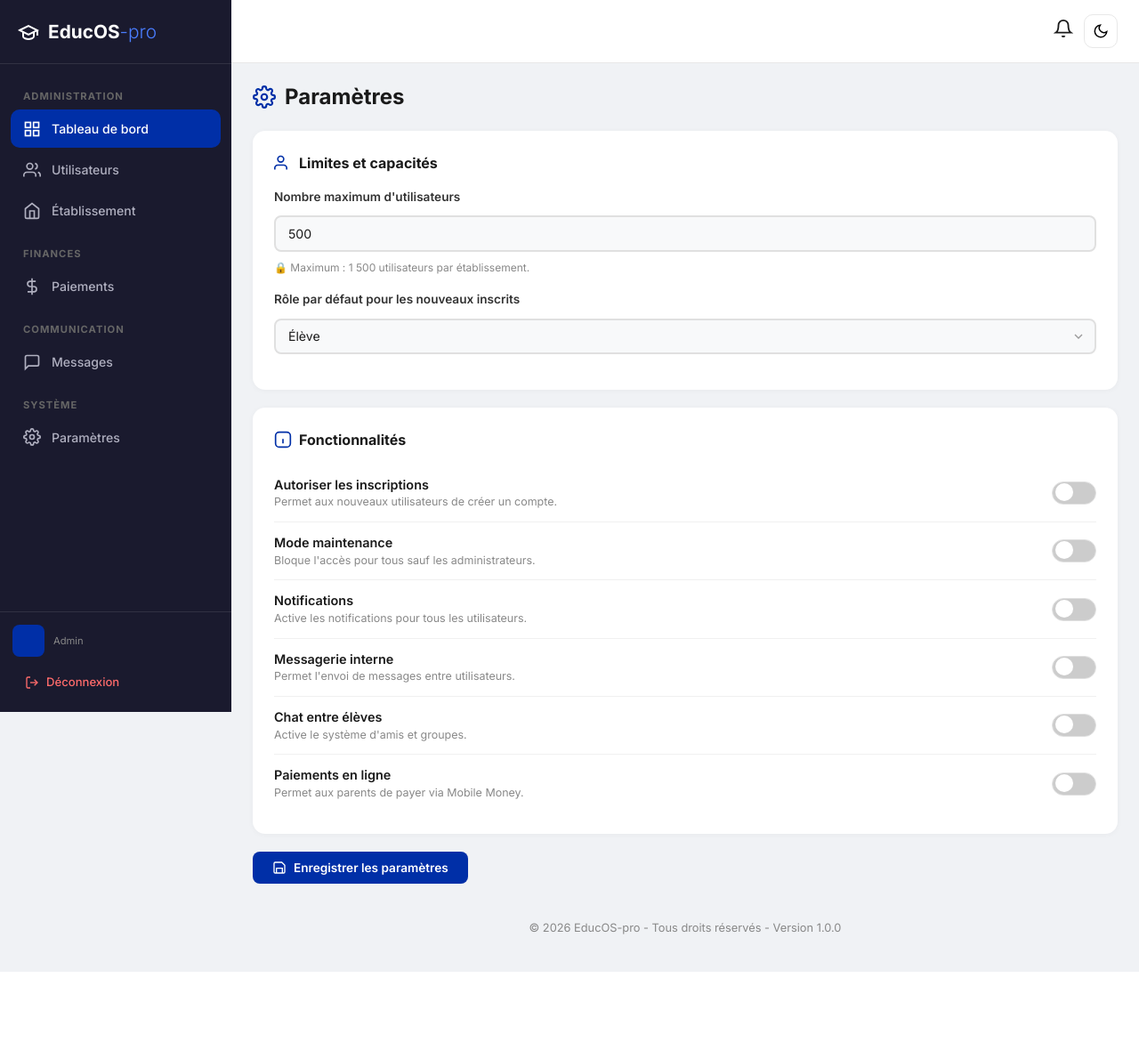
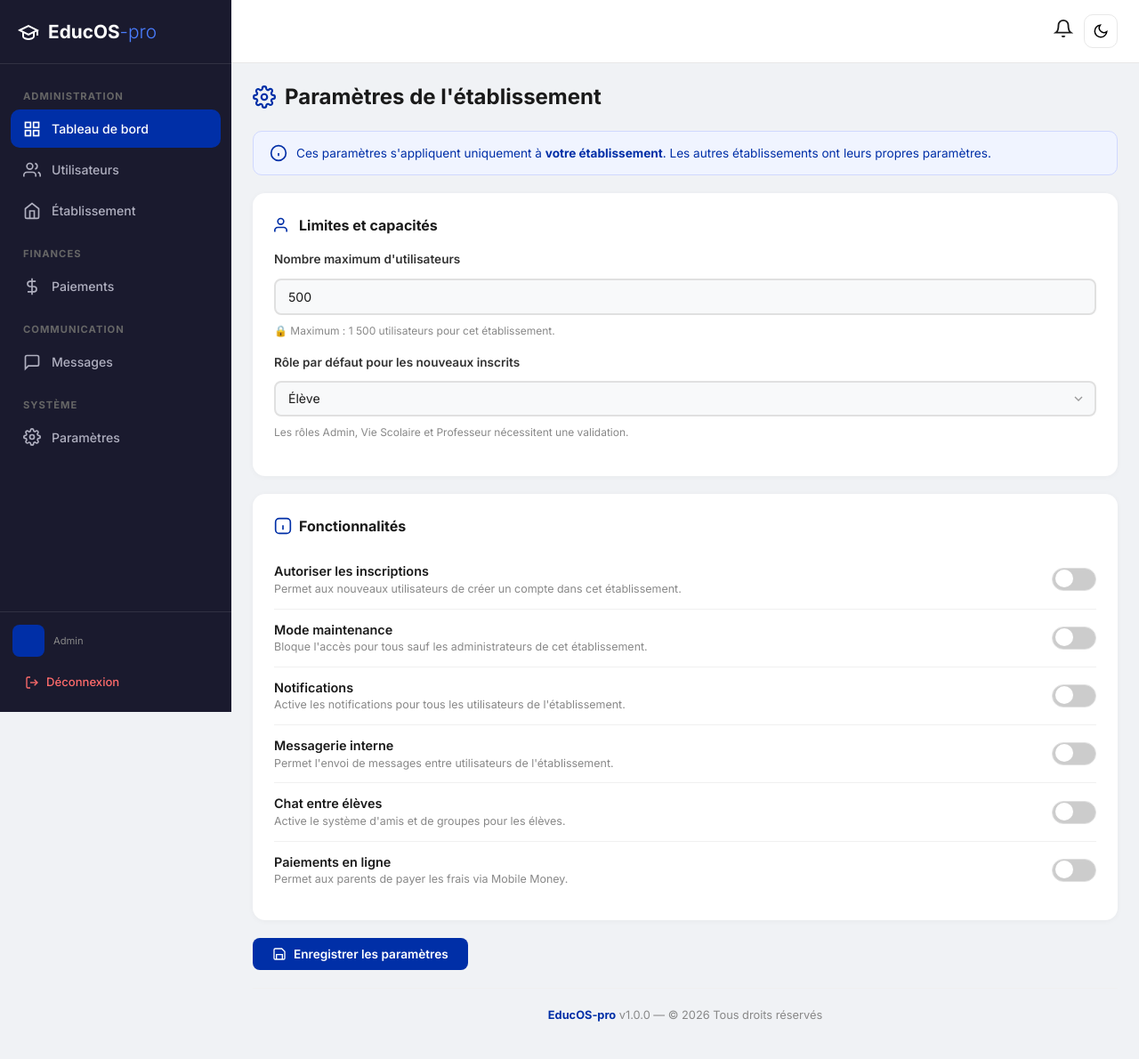
Before and after one commit to krysmnch-coder/EducOS-pro, a Node project: template views/dashboard/admin/parametres.ejs in a window 1280 px wide. Shown: the whole page at 89% size. Before the commit the page ends 1092 px from the top, so only its background shows below. Run offline with Node 20 templates, Linux system fonts and the light colour scheme; the template is opened without the code that fills it, so the values that code supplies are empty; some libraries are stand-ins or nearby versions.

Commit message:
Fix connexion base établissement

```diff
--- a/views/dashboard/admin/parametres.ejs
+++ b/views/dashboard/admin/parametres.ejs
@@ -27,13 +27,20 @@
     .toast { position: fixed; top: 20px; right: 20px; padding: 14px 20px; border-radius: 10px; color: white; font-weight: 600; z-index: 3000; display: none; }
     .toast.success { background: #27ae60; }
     .toast.error { background: #e74c3c; }
-    .copyright { text-align: center; padding: 20px; color: #888; font-size: 0.8rem; margin-top: 20px; }
+    .info-banner { background: #f0f4ff; border: 1px solid #d0d8ff; border-radius: 10px; padding: 14px 18px; margin-bottom: 20px; font-size: 0.85rem; color: #002FA7; display: flex; align-items: center; gap: 10px; }
+    .copyright { text-align: center; padding: 20px; color: #888; font-size: 0.8rem; margin-top: 20px; border-top: 1px solid #f0f0f0; }
+    .copyright strong { color: #002FA7; }
 </style>
 
 <h2 style="display:flex;align-items:center;gap:10px;margin-bottom:20px;">
     <svg width="26" height="26" viewBox="0 0 24 24" fill="none" stroke="#002FA7" stroke-width="2"><circle cx="12" cy="12" r="3"/><path d="M19.4 15a1.65 1.65 0 0 0 .33 1.82l.06.06a2 2 0 0 1 0 2.83 2 2 0 0 1-2.83 0l-.06-.06a1.65 1.65 0 0 0-1.82-.33 1.65 1.65 0 0 0-1 1.51V21a2 2 0 0 1-2 2 2 2 0 0 1-2-2v-.09A1.65 1.65 0 0 0 9 19.4a1.65 1.65 0 0 0-1.82.33l-.06.06a2 2 0 0 1-2.83 0 2 2 0 0 1 0-2.83l.06-.06A1.65 1.65 0 0 0 4.68 15a1.65 1.65 0 0 0-1.51-1H3a2 2 0 0 1-2-2 2 2 0 0 1 2-2h.09A1.65 1.65 0 0 0 4.6 9a1.65 1.65 0 0 0-.33-1.82l-.06-.06a2 2 0 0 1 0-2.83 2 2 0 0 1 2.83 0l.06.06A1.65 1.65 0 0 0 9 4.68a1.65 1.65 0 0 0 1-1.51V3a2 2 0 0 1 2-2 2 2 0 0 1 2 2v.09a1.65 1.65 0 0 0 1 1.51 1.65 1.65 0 0 0 1.82-.33l.06-.06a2 2 0 0 1 2.83 0 2 2 0 0 1 0 2.83l-.06.06A1.65 1.65 0 0 0 19.4 9a1.65 1.65 0 0 0 1.51 1H21a2 2 0 0 1 2 2 2 2 0 0 1-2 2h-.09a1.65 1.65 0 0 0-1.51 1z"/></svg>
-    Paramètres
+    Paramètres de l'établissement
 </h2>
+
+<div class="info-banner">
+    <svg viewBox="0 0 24 24" fill="none" stroke="#002FA7" stroke-width="2" width="20" height="20" style="flex-shrink:0;"><circle cx="12" cy="12" r="10"/><line x1="12" y1="16" x2="12" y2="12"/><line x1="12" y1="8" x2="12.01" y2="8"/></svg>
+    <span>Ces paramètres s'appliquent uniquement à <strong>votre établissement</strong>. Les autres établissements ont leurs propres paramètres.</span>
+</div>
 
 <div class="section">
     <h3>
@@ -43,7 +50,7 @@
     <div class="form-group">
         <label>Nombre maximum d'utilisateurs</label>
         <input type="number" id="max_users" class="form-control" min="1" max="1500" value="500">
-        <div class="help-text">🔒 Maximum : 1 500 utilisateurs par établissement.</div>
+        <div class="help-text">🔒 Maximum : 1 500 utilisateurs pour cet établissement.</div>
     </div>
     <div class="form-group">
         <label>Rôle par défaut pour les nouveaux inscrits</label>
@@ -51,6 +58,7 @@
             <option value="eleve">Élève</option>
             <option value="parent">Parent</option>
         </select>
+        <div class="help-text">Les rôles Admin, Vie Scolaire et Professeur nécessitent une validation.</div>
     </div>
 </div>
 
@@ -61,27 +69,45 @@
     </h3>
 
     <div class="toggle-row">
-        <div class="toggle-info"><div class="title">Autoriser les inscriptions</div><div class="desc">Permet aux nouveaux utilisateurs de créer un compte.</div></div>
+        <div class="toggle-info">
+            <div class="title">Autoriser les inscriptions</div>
+            <div class="desc">Permet aux nouveaux utilisateurs de créer un compte dans cet établissement.</div>
+        </div>
         <label class="toggle-switch"><input type="checkbox" id="allow_registration"><span class="toggle-slider"></span></label>
     </div>
     <div class="toggle-row">
-        <div class="toggle-info"><div class="title">Mode maintenance</div><div class="desc">Bloque l'accès pour tous sauf les administrateurs.</div></div>
+        <div class="toggle-info">
+            <div class="title">Mode maintenance</div>
+            <div class="desc">Bloque l'accès pour tous sauf les administrateurs de cet établissement.</div>
+        </div>
         <label class="toggle-switch"><input type="checkbox" id="maintenance_mode"><span class="toggle-slider"></span></label>
     </div>
     <div class="toggle-row">
-        <div class="toggle-info"><div class="title">Notifications</div><div class="desc">Active les notifications pour tous les utilisateurs.</div></div>
+        <div class="toggle-info">
+            <div class="title">Notifications</div>
+            <div class="desc">Active les notifications pour tous les utilisateurs de l'établissement.</div>
+        </div>
         <label class="toggle-switch"><input type="checkbox" id="notifications_active"><span class="toggle-slider"></span></label>
     </div>
     <div class="toggle-row">
-        <div class="toggle-info"><div class="title">Messagerie interne</div><div class="desc">Permet l'envoi de messages entre utilisateurs.</div></div>
+        <div class="toggle-info">
+            <div class="title">Messagerie interne</div>
+            <div class="desc">Permet l'envoi de messages entre utilisateurs de l'établissement.</div>
+        </div>
         <label class="toggle-switch"><input type="checkbox" id="messagerie_active"><span class="toggle-slider"></span></label>
     </div>
     <div class="toggle-row">
-        <div class="toggle-info"><div class="title">Chat entre élèves</div><div class="desc">Active le système d'amis et groupes.</div></div>
+        <div class="toggle-info">
+            <div class="title">Chat entre élèves</div>
+            <div class="desc">Active le système d'amis et de groupes pour les élèves.</div>
+        </div>
         <label class="toggle-switch"><input type="checkbox" id="chat_eleves_active"><span class="toggle-slider"></span></label>
     </div>
     <div class="toggle-row">
-        <div class="toggle-info"><div class="title">Paiements en ligne</div><div class="desc">Permet aux parents de payer via Mobile Money.</div></div>
+        <div class="toggle-info">
+            <div class="title">Paiements en ligne</div>
+            <div class="desc">Permet aux parents de payer les frais via Mobile Money.</div>
+        </div>
         <label class="toggle-switch"><input type="checkbox" id="paiements_online_active"><span class="toggle-slider"></span></label>
     </div>
 </div>
@@ -94,18 +120,21 @@
 </div>
 
 <div class="copyright">
-    © 2026 EducOS-pro - Tous droits réservés - Version 1.0.0
+    <strong>EducOS-pro</strong> v1.0.0 — © 2026 Tous droits réservés
 </div>
 
 <div class="toast" id="toast"></div>
 
 <script>
-    // Charger les paramètres
+    // ============================================
+    // CHARGER LES PARAMÈTRES DE CET ÉTABLISSEMENT
+    // ============================================
     async function loadSettings() {
         try {
             var r = await fetch('/admin/api/settings');
+            if (!r.ok) throw new Error('Erreur HTTP: ' + r.status);
             var s = await r.json();
-            console.log('Paramètres chargés:', s);
+            console.log('✅ Paramètres chargés:', s);
 
             document.getElementById('max_users').value = s.max_users || 500;
             document.getElementById('default_role').value = s.default_role || 'eleve';
@@ -116,16 +145,23 @@
             document.getElementById('chat_eleves_active').checked = s.chat_eleves_active == 1;
             document.getElementById('paiements_online_active').checked = s.paiements_online_active == 1;
         } catch(e) {
-            console.error('Erreur chargement:', e);
+            console.error('❌ Erreur chargement:', e);
             showToast('Erreur de chargement des paramètres', 'error');
         }
     }
 
-    // Sauvegarder
+    // ============================================
+    // SAUVEGARDER LES PARAMÈTRES
+    // ============================================
     async function sauvegarderParametres() {
         var maxUsers = parseInt(document.getElementById('max_users').value);
+        if (isNaN(maxUsers) || maxUsers < 1) {
+            showToast('Veuillez entrer un nombre valide', 'error');
+            return;
+        }
         if (maxUsers > 1500) {
-            showToast('Maximum 1500 utilisateurs autorisés', 'error');
+            showToast('⚠️ Maximum 1 500 utilisateurs autorisés par établissement', 'error');
+            document.getElementById('max_users').value = 1500;
             return;
         }
 
@@ -140,7 +176,7 @@
             paiements_online_active: document.getElementById('paiements_online_active').checked ? 1 : 0
         };
 
-        console.log('Envoi paramètres:', data);
+        console.log('📤 Envoi paramètres:', data);
 
         try {
             var r = await fetch('/admin/api/settings', {
@@ -149,11 +185,17 @@
                 body: JSON.stringify(data)
             });
             var j = await r.json();
-            console.log('Réponse:', j);
-            showToast(j.message || 'Paramètres enregistrés', j.success ? 'success' : 'error');
+            console.log('📥 Réponse:', j);
+
+            if (j.success) {
+                showToast('✅ Paramètres enregistrés avec succès', 'success');
+                loadSettings(); // Recharger pour confirmer
+            } else {
+                showToast(j.error || 'Erreur lors de l\'enregistrement', 'error');
+            }
         } catch(e) {
-            console.error('Erreur sauvegarde:', e);
-            showToast('Erreur lors de la sauvegarde', 'error');
+            console.error('❌ Erreur sauvegarde:', e);
+            showToast('Erreur réseau lors de la sauvegarde', 'error');
         }
     }
 
```
